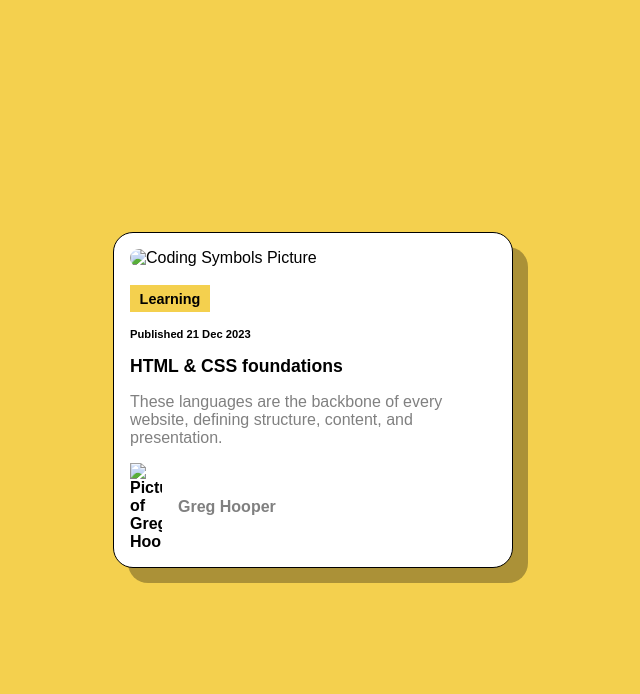
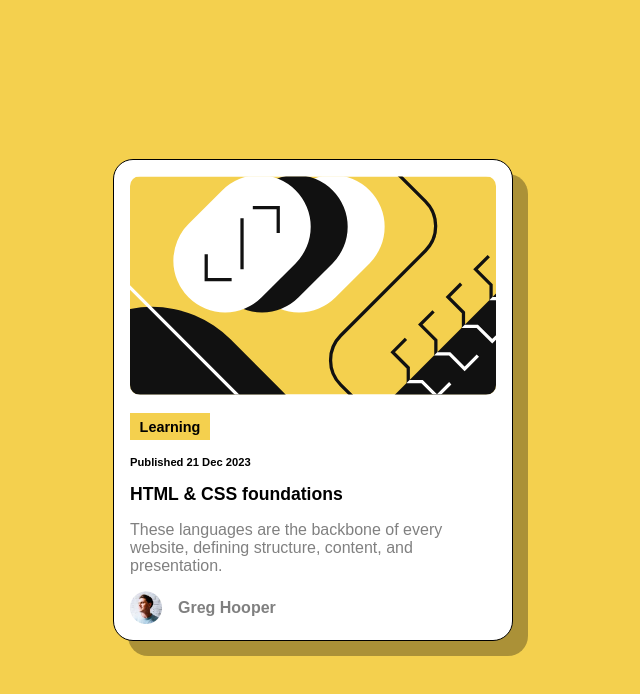
Before and after one commit to hayaezvglyr/blog-card, a plain HTML site: page index.html in a window 1280 px wide. Shown: the whole page, without its empty margins (327-967 px from the left). Drawn offline with Linux system fonts and the light colour scheme; the site is published under a folder, as on GitHub Pages, so addresses that start at the root find nothing.

Commit message:
Fix image and favicon paths

```diff
--- a/index.html
+++ b/index.html
@@ -4,7 +4,7 @@
   <meta charset="UTF-8">
   <meta name="viewport" content="width=device-width, initial-scale=1.0"> <!-- displays site properly based on user's device -->
   <link rel="stylesheet" href="css/style.css">
-  <link rel="icon" type="image/png" sizes="32x32" href="/images/favicon-32x32.png">
+  <link rel="icon" type="image/png" sizes="32x32" href="images/favicon-32x32.png">
   <title>Frontend Mentor | Blog preview card</title>
 </head>
   <body>
@@ -14,7 +14,7 @@
   do not own the original design — this is for practice and educational purposes only. -->
 
       <div class="main-container">
-        <img class="main-img" src="/images/illustration-article.svg" alt="Coding Symbols Picture"><br>
+        <img class="main-img" src="images/illustration-article.svg" alt="Coding Symbols Picture"><br>
         <div class="text-section">
           <span>Learning</span>
           <h3>Published 21 Dec 2023</h3>
@@ -25,7 +25,7 @@
           </p>
 
           <div class="greg-hooper-info">
-            <img class="greg-hooper-icon" src="/images/image-avatar.webp" alt="Picture of Greg Hooper">
+            <img class="greg-hooper-icon" src="images/image-avatar.webp" alt="Picture of Greg Hooper">
             <p>Greg Hooper</p>
           </div>
         </div>
```
